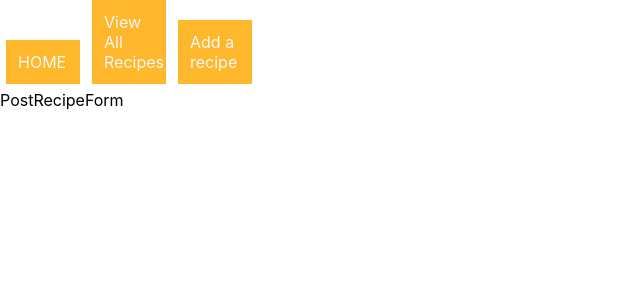
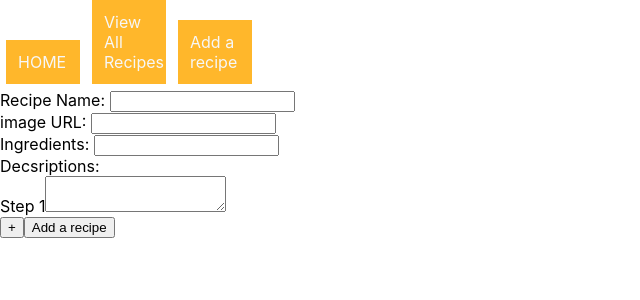
Before and after one commit to MarikoJanes/Phase2-Project, a React (Create React App) app: page /post in a window 1280 px wide. Shown: the top 300 px of the page, without its empty margins (0-640 px from the left). Built offline with nearby package versions, Linux system fonts and the light colour scheme; data requests are answered from the project's data file.

Commit message:
added a form structure

```diff
--- a/src/components/PostRecipeForm.js
+++ b/src/components/PostRecipeForm.js
@@ -1,8 +1,48 @@
-import React from 'react'
+import React, {useState} from 'react'
 
 function PostRecipeForm() {
+
+    const [formData, setFormData] = useState({
+        name: "",
+
+    });
+    const [stepInput, setStepInput] = useState([{step1: ""}]);
+    const [stepNum, setStepNum] = useState(1);
+
+    function handleClick() {
+
+        setStepInput(stepInput => {
+            let tmpObj = {};
+            tmpObj["step"+(stepNum+1+"")] = "";
+            let tmp =  [...stepInput,tmpObj];
+             setStepNum(stepNum => stepNum+=1)
+             return tmp;
+        } );
+    }
+    console.log(stepInput)
+
   return (
-    <div>PostRecipeForm</div>
+   <form >
+        <label>Recipe Name: </label>
+        <input type="text" />
+        <br></br>
+        <label>image URL: </label>
+        <input type="text" />
+        <br></br>
+    {/* alert how to type ingredients? like separate by "," */}
+        <label>Ingredients: </label>
+        <input type="text" />
+        <br></br>
+        <label>Decsriptions: </label>
+        <br></br>
+        {/* <textarea type="text" /> */}
+
+
+        {stepInput.map((step, i) => {
+                            return <div key={i}><label>Step {i+1}</label><textarea key={i+1} /> </div>})}
+        <button onClick={handleClick} type="button"> + </button>
+        <button type="submit">Add a recipe</button>
+   </form>
   )
 }
 
```
